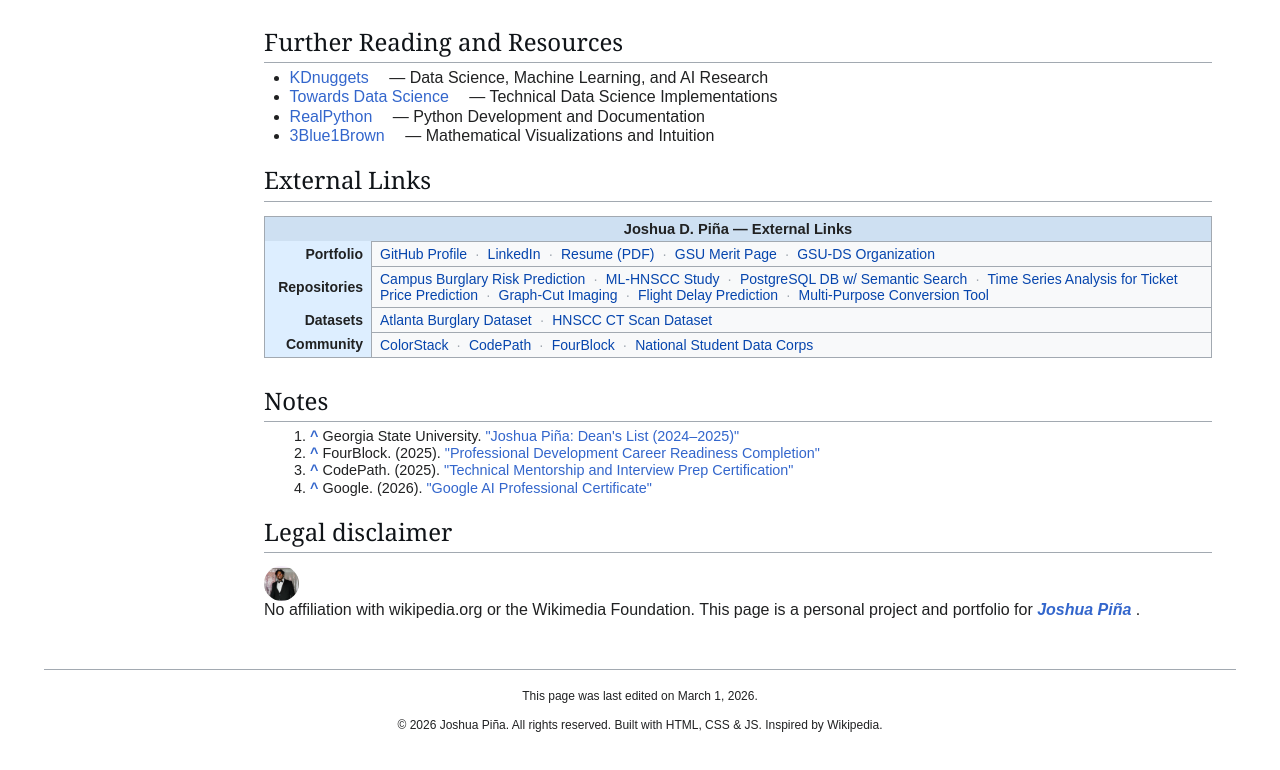
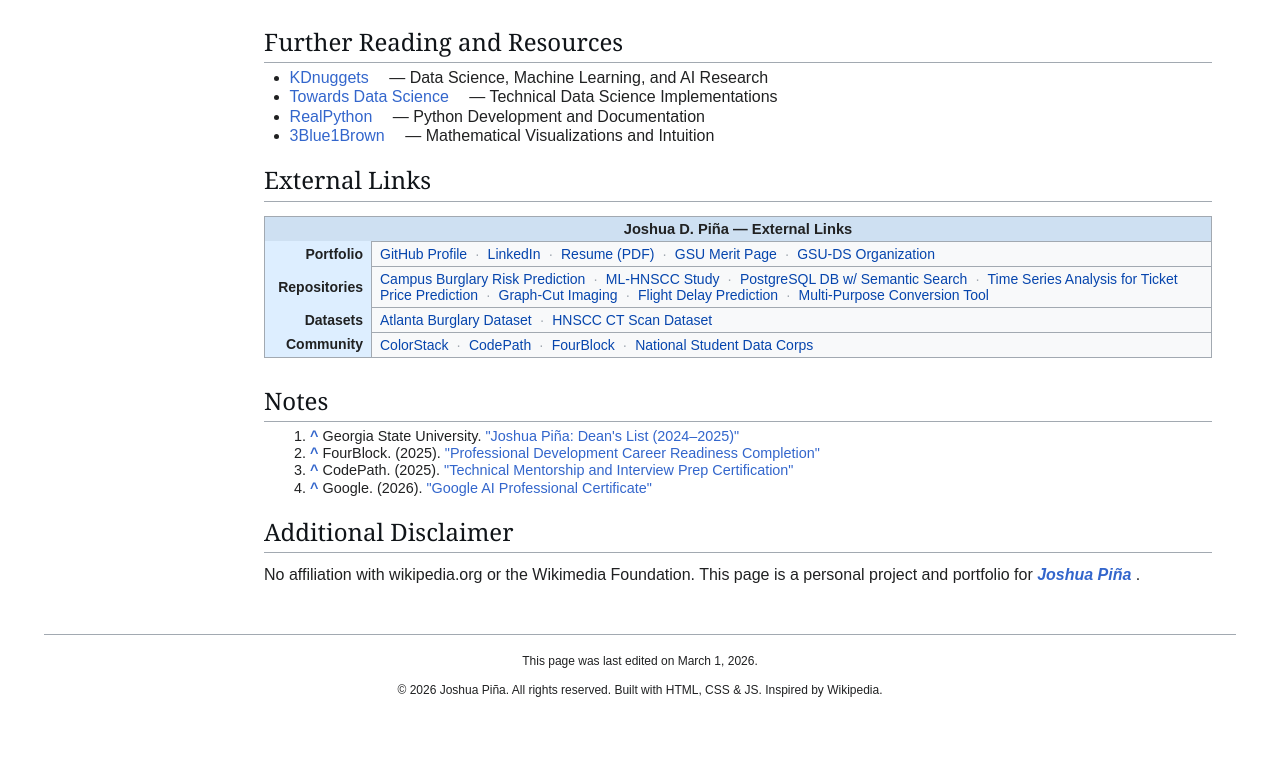
Before and after one commit to JoshuaPina/joshuapina.github.io, a plain HTML site: page index.html in a window 1280 px wide. Shown: the part 2780-3550 px from the top of the page. Drawn offline with Linux system fonts and the light colour scheme.

Commit message:
Push initiated, branch updated, disclaimer modified.

```diff
--- a/index.html
+++ b/index.html
@@ -741,13 +741,10 @@
                                 </div>
 
                                 <div class="mw-heading mw-heading2">
-                                    <h2 id="Legal_Disclaimer">Legal disclaimer</h2>
+                                    <h2 id="Legal_Disclaimer">Additional Disclaimer</h2>
                                 </div>
                                 <div class="side-box plainlinks sistersitebox" style="margin-top:0.8em;">
                                     <div class="side-box-flex">
-                                        <div class="side-box-image">
-                                            <img alt="Joshua Piña" src="Assets/images/Pina-Suit-Profile-Pic.jpg" decoding="async" width="35" height="35" class="mw-file-element" style="border-radius:50%; object-fit:cover; object-position:center top;" />
-                                        </div>
                                         <div class="side-box-text plainlist">
                                             No affiliation with wikipedia.org or the Wikimedia Foundation.
                                             This page is a personal project and portfolio for
```
